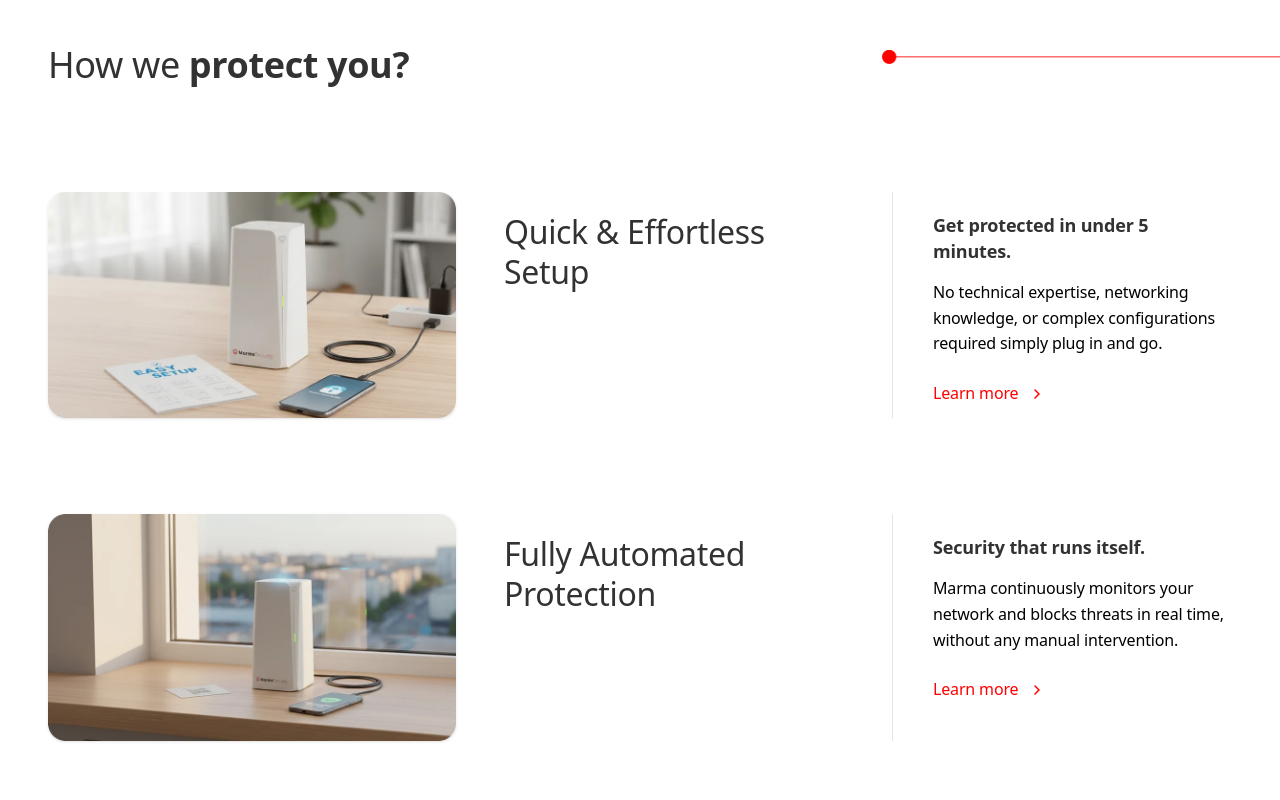
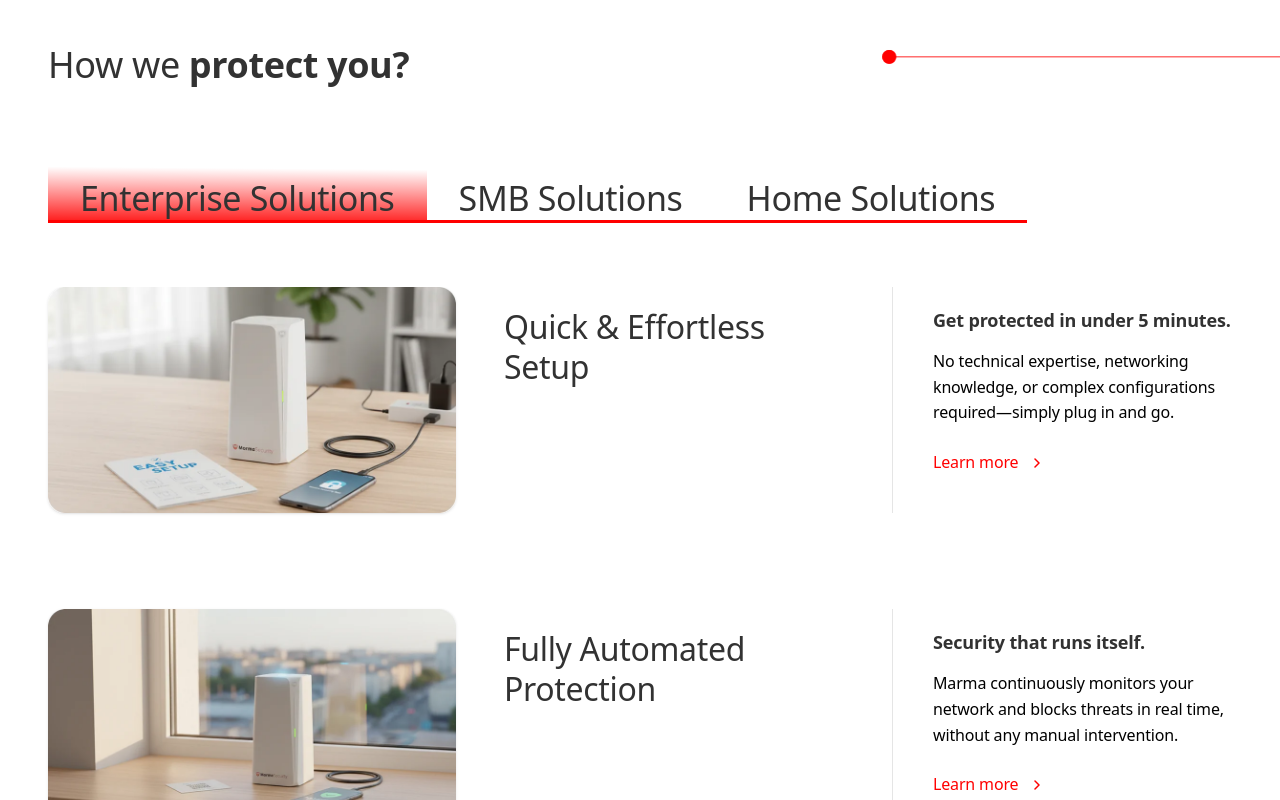
Before and after one commit to vinay-uelement/marma-security, a Next.js app: page / in a window 1280 px wide. Shown: the part 5360-6160 px from the top of the page. Built offline with nearby package versions, Linux system fonts and the light colour scheme.

Commit message:
updated how we protect you

```diff
--- a/app/product/page.tsx
+++ b/app/product/page.tsx
@@ -440,6 +440,7 @@ export default function ProductPage() {
         ]}
         activeTabId={activeProductTab}
         onTabChange={onTabChange}
+        align="center"
       />
       <div className="fl2-2">
         <ActiveComponent />
--- a/components/global/Tabs.tsx
+++ b/components/global/Tabs.tsx
@@ -9,24 +9,37 @@ type Props = {
   tabs: TabItem[];
   activeTabId: string;
   onTabChange: (id: string) => void;
+  align?: "left" | "center" | "right";
+};
+
+const alignClass = {
+  left: "justify-start",
+  center: "justify-center",
+  right: "justify-end",
 };
 
 const Tabs = (props: Props) => {
-  const { tabs, activeTabId, onTabChange } = props;
+  const { tabs, activeTabId, onTabChange, align = "left" } = props;
   return (
-    <div className="max-w-[1440px] m-auto w-full">
-      <div className="w-[70%] mx-auto flex justify-between fl3-2 border-b-3 border-brand-red">
+    <div className="max-w-[1440px] m-auto w-full px-6 lg:px-12">
+      <div className={`flex ${alignClass[align]}`}>
+        <div className="flex border-b-3 border-brand-red">
           {tabs.map((tab, index) => (
             <div
               key={index}
-            className={`pt-10 px-4 cursor-pointer grow text-center ${activeTabId === tab.id ? "bg-[linear-gradient(180.48deg,rgba(255,188,188,0)_38.62%,#FF0000_109.23%)]" : ""}`}
-            onClick={ () => onTabChange(tab.id)}
+              className={`pt-10 px-8 cursor-pointer text-center fl3-2 ${
+                activeTabId === tab.id
+                  ? "bg-[linear-gradient(180.48deg,rgba(255,188,188,0)_38.62%,#FF0000_109.23%)]"
+                  : ""
+              }`}
+              onClick={() => onTabChange(tab.id)}
             >
               {tab.label}
             </div>
           ))}
         </div>
       </div>
+    </div>
   );
 };
 
--- a/components/home/HowWeProtect.tsx
+++ b/components/home/HowWeProtect.tsx
@@ -1,142 +1,91 @@
-import React from "react";
+"use client";
+
+import React, { useState } from "react";
 import Image from "next/image";
 import HighlightedText from "../global/HighlightedText";
 import Link from "next/link";
 import DecorativeLine from "./DecorativeLine";
+import Tabs from "../global/Tabs";
 
+// ── Types ─────────────────────────────────────────────────────────────────────
 interface FeatureItem {
   id: string;
   image: string;
   title: string;
-  description: React.ReactNode;
+  subtitle: string;
+  description: string;
 }
 
-const features: FeatureItem[] = [
+// ── Tab anchor map ─────────────────────────────────────────────────────────────
+const TAB_ANCHORS: Record<string, string> = {
+  enterprise: "/products#enterprisesolution",
+  smb: "/products#smbsolution",
+  home: "/products#homesolution",
+};
+
+// ── Base Features ─────────────────────────────────────────────────────────────
+const baseFeatures: FeatureItem[] = [
   {
     id: "quick-setup",
-    image: "/images/home/protect-image-homepage.webp", // Using placeholder, user to replace
+    image: "/images/home/protect-image-homepage.webp",
     title: "Quick & Effortless Setup",
-    description: (
-      <>
-        <strong className="fl5-1 block mb-[7px] md:mb-4">
-          Get protected in under 5<br />
-          minutes.
-        </strong>
-        <p className="fl4-1 mb-[10px] md:mb-6">
-          No technical expertise, networking knowledge, or complex
-          configurations required simply plug in and go.
-        </p>
-        <Link href="#" className="flex items-center gap-4 group w-fit">
-          <span className="fl5-2 group-hover:text-brand-red-hover transition-colors">
-            Learn more
-          </span>
-          <span className="text-brand-red group-hover:text-brand-red-hover transition-transform group-hover:translate-x-1 flex items-center justify-center translate-y-[1px]">
-            <svg
-              width="6"
-              height="10"
-              viewBox="0 0 6 10"
-              fill="none"
-              xmlns="http://www.w3.org/2000/svg"
-            >
-              <path
-                d="M1 9L5 5L1 1"
-                stroke="currentColor"
-                strokeWidth="1.5"
-                strokeLinecap="round"
-                strokeLinejoin="round"
-              />
-            </svg>
-          </span>
-        </Link>
-      </>
-    ),
+    subtitle: "Get protected in under 5 minutes.",
+    description:
+      "No technical expertise, networking knowledge, or complex configurations required—simply plug in and go.",
   },
   {
     id: "automated-protection",
-    image: "/images/home/protection-homepage.webp", // Using placeholder, user to replace
+    image: "/images/home/protection-homepage.webp",
     title: "Fully Automated Protection",
-    description: (
-      <>
-        <strong className="fl5-1 block mb-[7px] md:mb-4">
-          Security that runs itself.
-        </strong>
-        <p className="fl4-1 mb-[10px] md:mb-6">
-          Marma continuously monitors your network and blocks threats in real
-          time, without any manual intervention.
-        </p>
-        <Link href="#" className="flex items-center gap-4 group w-fit">
-          <span className="fl5-2 group-hover:text-brand-red-hover transition-colors">
-            Learn more
-          </span>
-          <span className="text-brand-red group-hover:text-brand-red-hover transition-transform group-hover:translate-x-1 flex items-center justify-center translate-y-[1px]">
-            <svg
-              width="6"
-              height="10"
-              viewBox="0 0 6 10"
-              fill="none"
-              xmlns="http://www.w3.org/2000/svg"
-            >
-              <path
-                d="M1 9L5 5L1 1"
-                stroke="currentColor"
-                strokeWidth="1.5"
-                strokeLinecap="round"
-                strokeLinejoin="round"
-              />
-            </svg>
-          </span>
-        </Link>
-      </>
-    ),
+    subtitle: "Security that runs itself.",
+    description:
+      "Marma continuously monitors your network and blocks threats in real time, without any manual intervention.",
   },
   {
     id: "zero-maintenance",
-    image: "/images/features/zero-maintainace.webp", // Using placeholder, user to replace
+    image: "/images/features/zero-maintainace.webp",
     title: "Zero Maintenance Required",
-    description: (
-      <>
-        <strong className="fl5-1 block mb-[7px] md:mb-4">
-          No updates, no <br />
-          monitoring, no hassle.
-        </strong>
-        <p className="fl4-1 mb-[10px] md:mb-6">
-          All security updates, patches, and improvements are handled
-          automatically in the background.
-        </p>
-        <Link href="#" className="flex items-center gap-4 group w-fit">
-          <span className="fl5-2 group-hover:text-brand-red-hover transition-colors">
-            Learn more
-          </span>
-          <span className="text-brand-red group-hover:text-brand-red-hover transition-transform group-hover:translate-x-1 flex items-center justify-center translate-y-[1px]">
-            <svg
-              width="6"
-              height="10"
-              viewBox="0 0 6 10"
-              fill="none"
-              xmlns="http://www.w3.org/2000/svg"
-            >
-              <path
-                d="M1 9L5 5L1 1"
-                stroke="currentColor"
-                strokeWidth="1.5"
-                strokeLinecap="round"
-                strokeLinejoin="round"
-              />
-            </svg>
-          </span>
-        </Link>
-      </>
-    ),
+    subtitle: "No updates, no monitoring, no hassle.",
+    description:
+      "All security updates, patches, and improvements are handled automatically in the background.",
   },
 ];
 
+// ── Shuffled per tab (same items, different order) ────────────────────────────
+const TAB_FEATURES: Record<string, FeatureItem[]> = {
+  enterprise: [baseFeatures[0], baseFeatures[1], baseFeatures[2]],
+  smb: [baseFeatures[1], baseFeatures[2], baseFeatures[0]],
+  home: [baseFeatures[2], baseFeatures[0], baseFeatures[1]],
+};
+
+// ── Learn More Arrow ──────────────────────────────────────────────────────────
+function ArrowIcon() {
+  return (
+    <svg width="6" height="10" viewBox="0 0 6 10" fill="none">
+      <path
+        d="M1 9L5 5L1 1"
+        stroke="currentColor"
+        strokeWidth="1.5"
+        strokeLinecap="round"
+        strokeLinejoin="round"
+      />
+    </svg>
+  );
+}
+
+// ── Main Component ────────────────────────────────────────────────────────────
 export default function HowWeProtect() {
+  const [activeTab, setActiveTab] = useState("enterprise");
+
+  const features = TAB_FEATURES[activeTab];
+  const learnMoreHref = TAB_ANCHORS[activeTab];
+
   return (
     <section className="w-full bg-bg-white">
-      {/* Header Section */}
+      {/* Header */}
       <div className="w-full max-w-[1440px] mx-auto px-6 lg:px-12 pt-20 md:pt-24">
-        <div className="relative flex flex-col md:flex-row justify-between items-start mb-6 md:mb-24 gap-4 md:gap-8 text-left w-full sm:h-[80px] md:h-auto">
-          {/* Decorative Red Line Graphic (Mobile & Tablet Layout) -> Absolute to not push content down */}
+        <div className="relative flex flex-col md:flex-row justify-between items-start mb-6 md:mb-10 gap-4 md:gap-8 text-left w-full sm:h-[80px] md:h-auto">
+          {/* Decorative Line — Mobile */}
           <div className="flex md:hidden absolute top-[-50px] right-[-24px] items-start justify-end w-[280px] pointer-events-none overflow-x-clip z-0">
             <div className="w-full flex justify-end">
               <DecorativeLine
@@ -154,11 +103,11 @@ export default function HowWeProtect() {
             <HighlightedText
               text="protect you?"
               className="font-bold text-text-dark"
-              imageClassName="absolute h-auto object-contain pointer-events-none -z-10 bottom-[-10px] md:bottom-[-24px]  left-2/4 -translate-x-1/2 w-[70%]"
+              imageClassName="absolute h-auto object-contain pointer-events-none -z-10 bottom-[-10px] md:bottom-[-24px] left-2/4 -translate-x-1/2 w-[70%]"
             />
           </h2>
 
-          {/* Decorative Red Line Graphic (Desktop Layout) */}
+          {/* Decorative Line — Desktop */}
           <div className="hidden md:block absolute right-0 top-0 pointer-events-none z-0">
             <div className="relative w-screen right-1/2 translate-x-1/2">
               <DecorativeLine
@@ -173,18 +122,28 @@ export default function HowWeProtect() {
         </div>
       </div>
 
-      {/* Features List Layout */}
-      <div className="flex flex-col w-full pb-8 md:pb-16 gap-10 lg:gap-24 relative overflow-hidden">
+      {/* Tabs */}
+      <Tabs
+        tabs={[
+          { label: "Enterprise Solutions", id: "enterprise" },
+          { label: "SMB Solutions", id: "smb" },
+          { label: "Home Solutions", id: "home" },
+        ]}
+        activeTabId={activeTab}
+        onTabChange={setActiveTab}
+      />
+
+      {/* Features List */}
+      <div className="flex flex-col w-full pb-8 md:pb-16 gap-10 lg:gap-24 relative overflow-hidden mt-10 md:mt-16">
         {features.map((feature, index) => (
-          <div key={feature.id} className="w-full relative">
-            {/* Independent Full-Width Desktop/Mobile Background strictly for the 2nd Row */}
+          <div key={`${activeTab}-${feature.id}`} className="w-full relative">
             {index === 1 && (
               <div className="absolute inset-y-[-32px] lg:inset-y-[-48px] w-[200vw] left-1/2 -translate-x-1/2 bg-bg-light -z-10 pointer-events-none" />
             )}
+
             <div className="w-full max-w-[1440px] mx-auto px-6 lg:px-12 relative z-10">
-              {/* MOBILE & TABLET LAYOUT */}
+              {/* MOBILE & TABLET */}
               <div className="grid grid-cols-[1fr_1.1fr] sm:grid-cols-[1fr_1.2fr] md:grid-cols-2 lg:hidden gap-3 sm:gap-6 md:gap-8 items-stretch text-left w-full">
-                {/* Column 1: Title + Image */}
                 <div className="flex flex-col mt-2 md:mt-0 gap-0 md:gap-4">
                   <h3 className="fl3-1 whitespace-pre-line text-left">
                     {feature.title}
@@ -198,30 +157,31 @@ export default function HowWeProtect() {
                       sizes="(max-width: 1024px) 100vw, 50vw"
                       className="object-cover relative z-10"
                     />
-                    {/* Mobile diamond accent overlay bottom-right based on SS */}
-                    <div className="absolute right-1 bottom-1 z-20 opacity-30 select-none pointer-events-none">
-                      <svg
-                        width="6"
-                        height="6"
-                        viewBox="0 0 10 10"
-                        fill="currentColor"
-                        className="text-white"
-                      >
-                        <path d="M5 0L6.5 3.5L10 5L6.5 6.5L5 10L3.5 6.5L0 5L3.5 3.5L5 0Z" />
-                      </svg>
-                    </div>
                   </div>
                 </div>
-
-                {/* Column 2: Description Data Area */}
                 <div className="flex flex-col justify-start text-left h-full mt-2">
-                  {feature.description}
+                  <strong className="fl5-1 block mb-[7px] md:mb-4">
+                    {feature.subtitle}
+                  </strong>
+                  <p className="fl4-1 mb-[10px] md:mb-6">
+                    {feature.description}
+                  </p>
+                  <Link
+                    href={learnMoreHref}
+                    className="flex items-center gap-4 group w-fit"
+                  >
+                    <span className="fl5-2 group-hover:text-brand-red-hover transition-colors">
+                      Learn more
+                    </span>
+                    <span className="text-brand-red group-hover:text-brand-red-hover transition-transform group-hover:translate-x-1 flex items-center justify-center translate-y-[1px]">
+                      <ArrowIcon />
+                    </span>
+                  </Link>
                 </div>
               </div>
 
-              {/* DESKTOP LAYOUT (UNCHANGED) */}
+              {/* DESKTOP */}
               <div className="hidden lg:grid grid-cols-1 md:grid-cols-[1fr_1fr] lg:grid-cols-[1.2fr_1fr_1fr] gap-4 md:gap-8 lg:gap-12 items-center text-center md:text-left md:items-center">
-                {/* 1. Image Column */}
                 <div className="relative w-full max-w-[427px] aspect-[427/237] rounded-[16px] overflow-hidden shadow-sm mb-4 md:mb-0 mx-auto">
                   <div className="bg-gray-200 w-full h-full absolute inset-0 z-0" />
                   <Image
@@ -232,16 +192,28 @@ export default function HowWeProtect() {
                     className="object-cover relative z-10"
                   />
                 </div>
-
-                {/* 2. Title Column */}
                 <div className="flex flex-col justify-start md:pt-5 h-full">
                   <h3 className="fl3-1 whitespace-pre-line">{feature.title}</h3>
                 </div>
-
-                {/* 3. Description Column with conditional Left Border on Desktop */}
                 <div className="flex flex-col justify-start items-center md:items-start h-full border-l-0 border-t-[1.5px] md:border-t-0 md:border-l-[1.5px] border-[#E5E5E5] pt-6 md:pt-5 pl-0 md:pl-8 lg:pl-10 mt-2 md:mt-0">
                   <div className="flex flex-col justify-center items-center md:items-start w-full">
-                    {feature.description}
+                    <strong className="fl5-1 block mb-[7px] md:mb-4">
+                      {feature.subtitle}
+                    </strong>
+                    <p className="fl4-1 mb-[10px] md:mb-6">
+                      {feature.description}
+                    </p>
+                    <Link
+                      href={learnMoreHref}
+                      className="flex items-center gap-4 group w-fit"
+                    >
+                      <span className="fl5-2 group-hover:text-brand-red-hover transition-colors">
+                        Learn more
+                      </span>
+                      <span className="text-brand-red group-hover:text-brand-red-hover transition-transform group-hover:translate-x-1 flex items-center justify-center translate-y-[1px]">
+                        <ArrowIcon />
+                      </span>
+                    </Link>
                   </div>
                 </div>
               </div>
```
Lines whose indentation alone changed are shown as unchanged.
